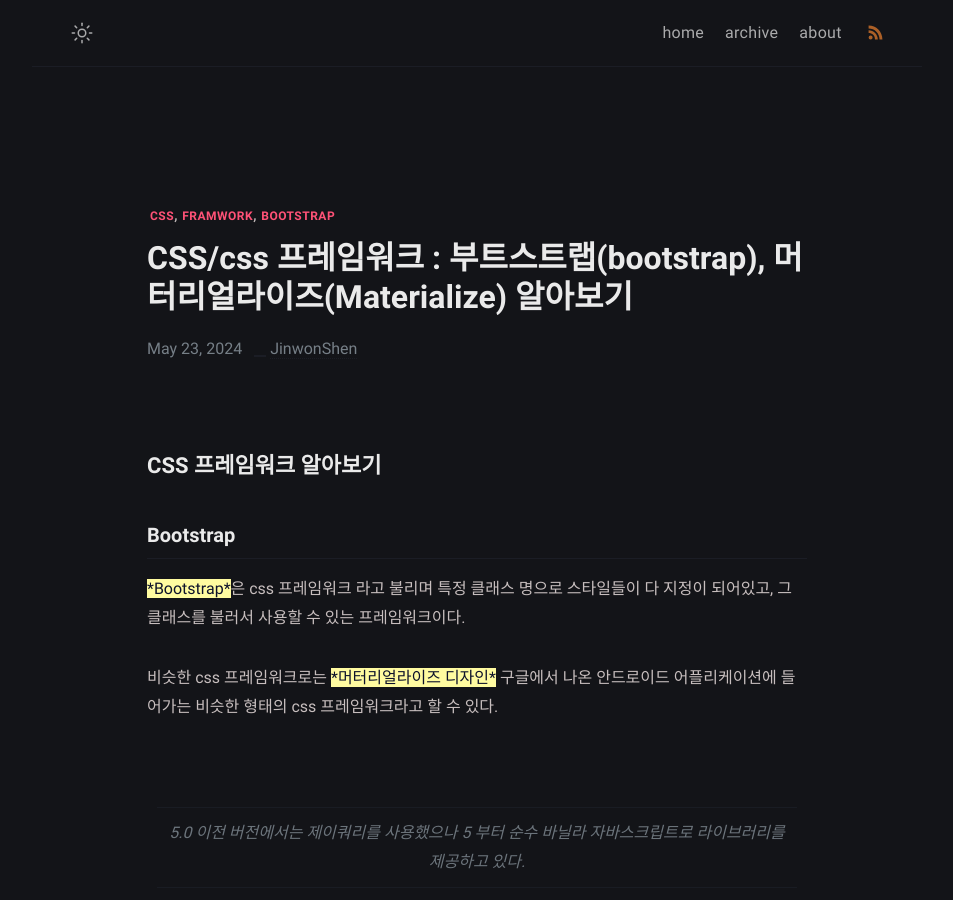
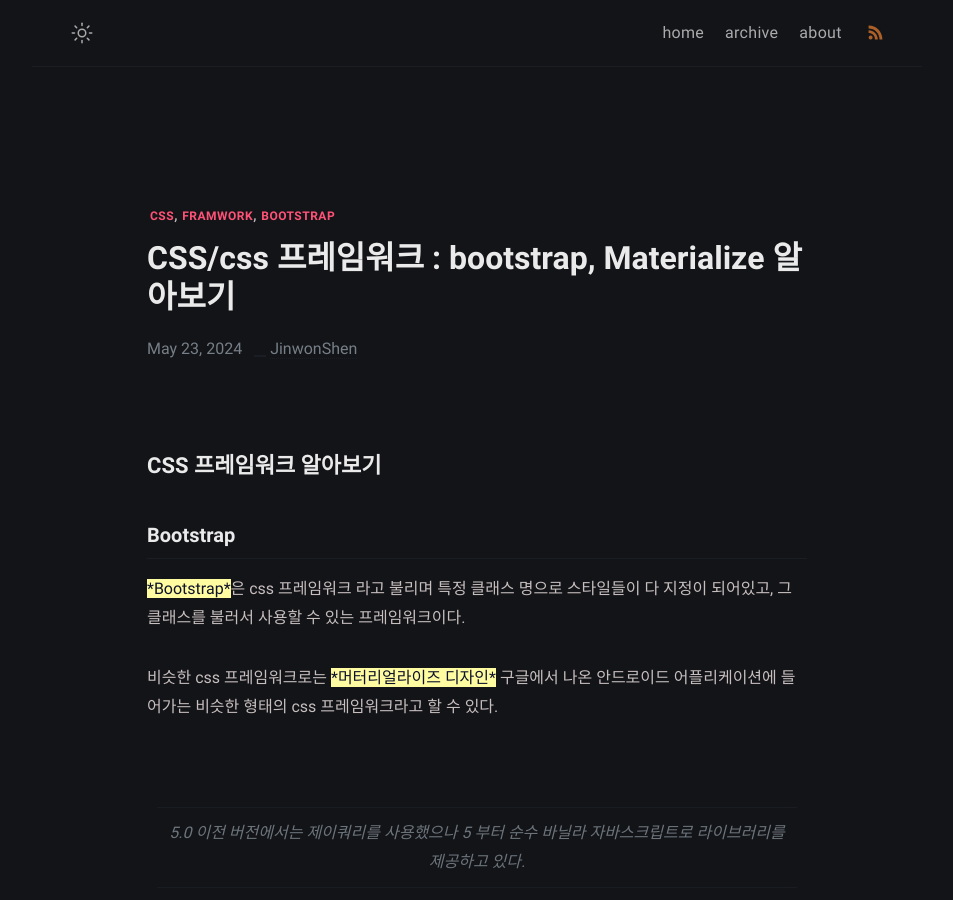
Before and after one commit to JinwonShen/JinwonShen.github.io, a Jekyll site: the page built from _posts/css-bootstrap/2024-05-23-css-bootstrap.md, in a window 1280 px wide and 900 px high. Shown: the whole window, without its empty margins (163-1116 px from the left). Built offline with Jekyll 4.4.1, drawn with Linux system fonts in a browser that asks for light colours.

Commit message:
posts/css-bootstrap

```diff
--- a/_posts/css-bootstrap/2024-05-23-css-bootstrap.md
+++ b/_posts/css-bootstrap/2024-05-23-css-bootstrap.md
@@ -1,6 +1,6 @@
 ---
 layout: post
-title:  "CSS/css 프레임워크 : 부트스트랩(bootstrap), 머터리얼라이즈(Materialize) 알아보기"
+title:  "CSS/css 프레임워크 : bootstrap, Materialize 알아보기"
 date:   2024-05-23 11:47:00 +09:00
 categories: notice
 usemathjax: true
```
